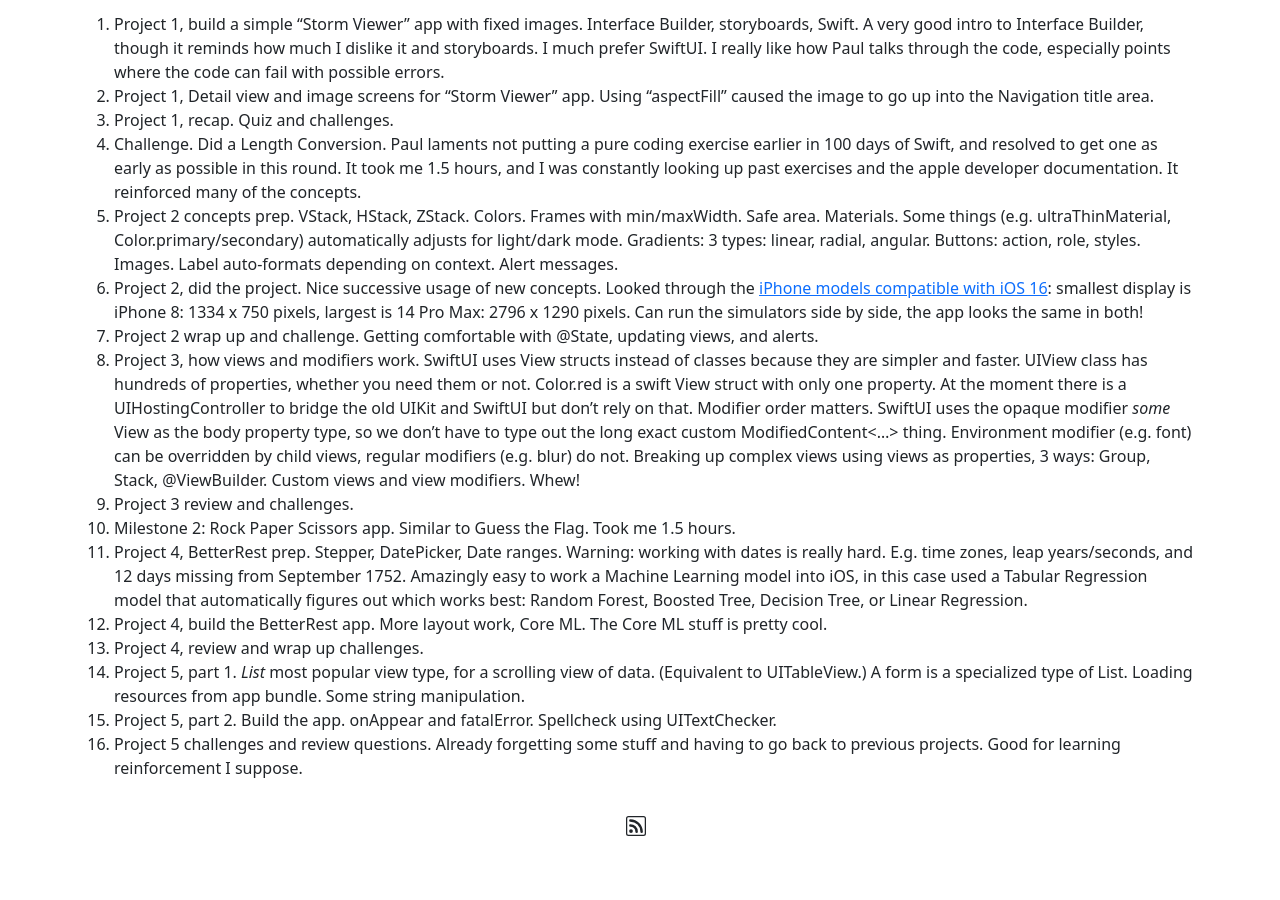
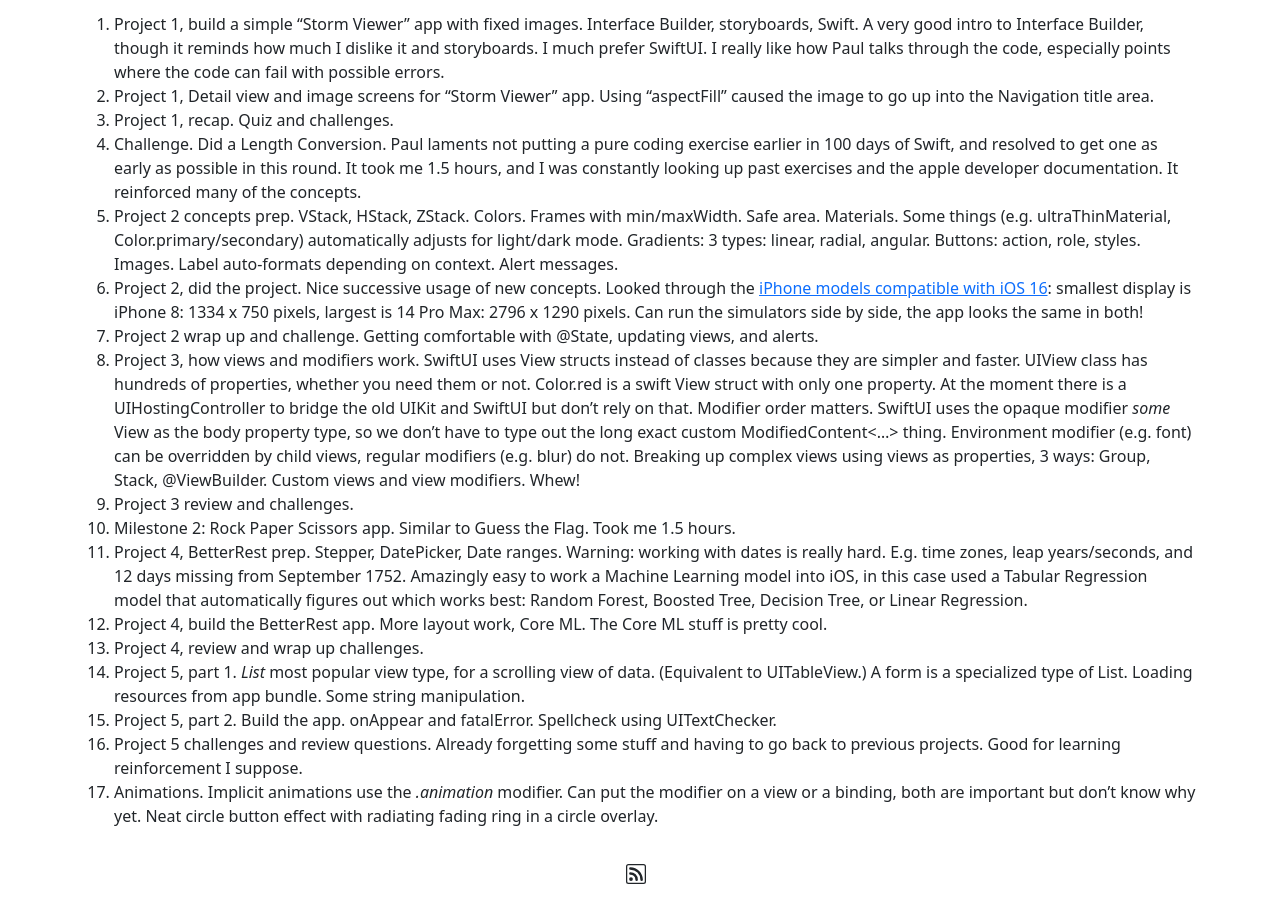
Before and after one commit to matthewdrees/matthewdrees.github.io, a Jekyll site: the page built from _posts/2023-07-07-100-days-of-swiftui.md, in a window 1280 px wide and 900 px high, scrolled down 1192 px. Built offline with Jekyll 4.4.1, drawn with Linux system fonts in a browser that asks for light colours; before the commit the page ends 2044 px from its top, so only the background shows below that.

Commit message:
swiftui 100, day 32.

```diff
--- a/_posts/2023-07-07-100-days-of-swiftui.md
+++ b/_posts/2023-07-07-100-days-of-swiftui.md
@@ -48,3 +48,4 @@
 29. Project 5, part 1. *List* most popular view type, for a scrolling view of data. (Equivalent to UITableView.) A form is a specialized type of List. Loading resources from app bundle. Some string manipulation.
 30. Project 5, part 2. Build the app. onAppear and fatalError. Spellcheck using UITextChecker.
 31. Project 5 challenges and review questions. Already forgetting some stuff and having to go back to previous projects. Good for learning reinforcement I suppose.
+32. Animations. Implicit animations use the *.animation* modifier. Can put the modifier on a view or a binding, both are important but don't know why yet. Neat circle button effect with radiating fading ring in a circle overlay.
```
